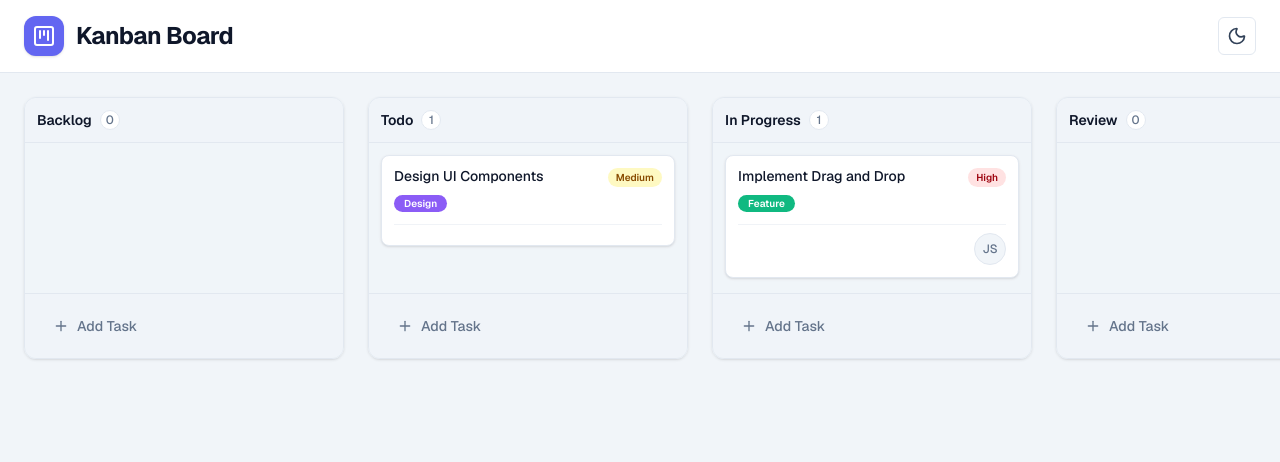
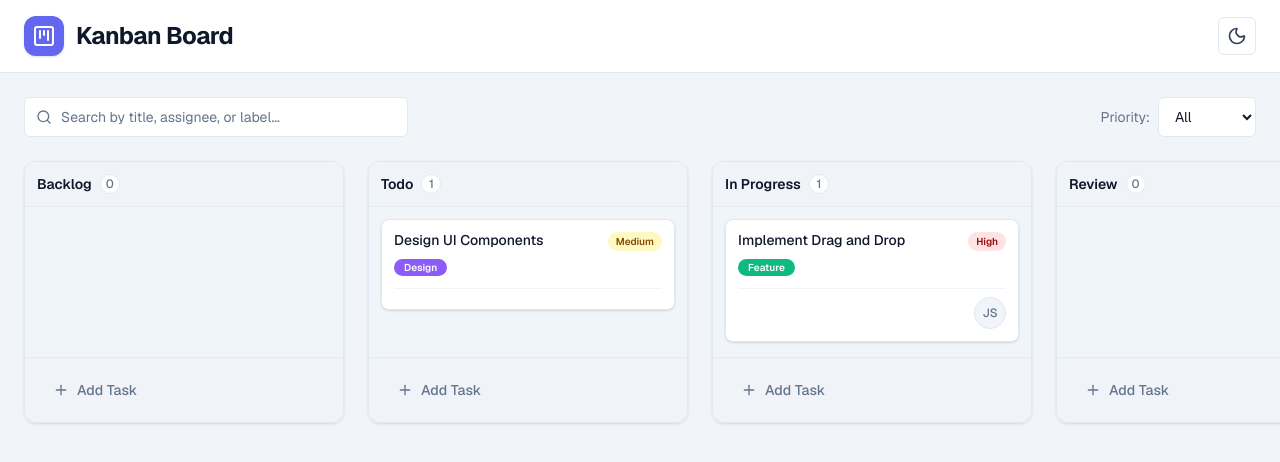
Before and after one commit to Sadman-Sakib-12/kanban-board, a Next.js app: page / in a window 1280 px wide. Shown: the top 462 px of the page. Built offline with nearby package versions, Linux system fonts and the light colour scheme.

Commit message:
feat(board): implement filtering logic by title, assignee, label, and priority

```diff
--- a/src/components/KanbanBoard.tsx
+++ b/src/components/KanbanBoard.tsx
@@ -18,7 +18,8 @@ import { useKanban } from '@/store/KanbanContext';
 import { KanbanColumn } from './KanbanColumn';
 import { TaskCard } from './TaskCard';
 import { TaskModal } from './TaskModal';
-import { Task } from '@/types';
+import { FilterBar } from './FilterBar';
+import { Task, Priority } from '@/types';
 
 export function KanbanBoard() {
   const { board, setTasks, addTask, updateTask, deleteTask, isLoaded } = useKanban();
@@ -29,6 +30,10 @@ export function KanbanBoard() {
   const [isModalOpen, setIsModalOpen] = useState(false);
   const [editingTask, setEditingTask] = useState<Task | null>(null);
   const [addingToColumnId, setAddingToColumnId] = useState<string | undefined>();
+
+  // Filter state
+  const [searchQuery, setSearchQuery] = useState('');
+  const [priorityFilter, setPriorityFilter] = useState<Priority | 'All'>('All');
 
   const sensors = useSensors(
     useSensor(PointerSensor, { activationConstraint: { distance: 5 } }),
@@ -42,6 +47,20 @@ export function KanbanBoard() {
       </div>
     );
   }
+
+  // --- Filter logic ---
+  const filteredTasks = board.tasks.filter((task) => {
+    const query = searchQuery.toLowerCase();
+    const matchesSearch =
+      !query ||
+      task.title.toLowerCase().includes(query) ||
+      (task.assignee?.name.toLowerCase().includes(query)) ||
+      task.labels?.some(l => l.name.toLowerCase().includes(query));
+
+    const matchesPriority = priorityFilter === 'All' || task.priority === priorityFilter;
+
+    return matchesSearch && matchesPriority;
+  });
 
   // --- Drag and drop logic ---
   const handleDragStart = (event: DragStartEvent) => {
@@ -138,7 +157,14 @@ export function KanbanBoard() {
   };
 
   return (
-    <>
+    <div className="flex flex-col h-full w-full">
+      <FilterBar
+        searchQuery={searchQuery}
+        setSearchQuery={setSearchQuery}
+        priorityFilter={priorityFilter}
+        setPriorityFilter={setPriorityFilter}
+      />
+
       <DndContext
         sensors={sensors}
         collisionDetection={closestCorners}
@@ -146,9 +172,9 @@ export function KanbanBoard() {
         onDragOver={handleDragOver}
         onDragEnd={handleDragEnd}
       >
-        <div className="flex gap-6 p-6 overflow-x-auto h-full items-start w-full">
+        <div className="flex gap-6 p-6 overflow-x-auto flex-1 items-start w-full">
           {board.columns.map((column) => {
-            const columnTasks = board.tasks.filter((t) => t.columnId === column.id);
+            const columnTasks = filteredTasks.filter((t) => t.columnId === column.id);
             return (
               <KanbanColumn
                 key={column.id}
@@ -174,6 +200,6 @@ export function KanbanBoard() {
         onSave={handleSaveTask}
         onDelete={handleDeleteTask}
       />
-    </>
+    </div>
   );
 }
```
